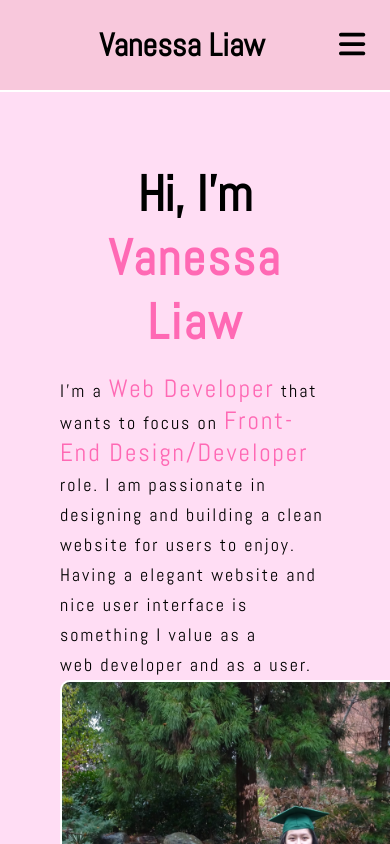
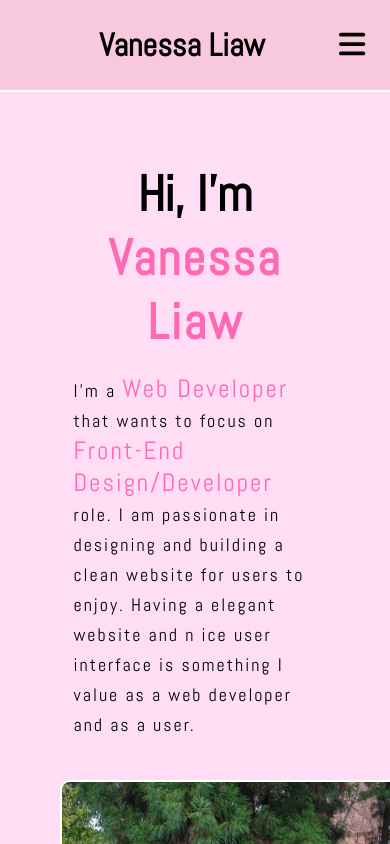
Before and after one commit to VanessaLiaw021/personal-portfolio, a React (Create React App) app: page /about in a window 390 px wide. Shown: the top 844 px of the page. Built offline with nearby package versions, Linux system fonts and the light colour scheme.

Commit message:
made portfolio website responsive by adding media queries

```diff
--- a/src/App.css
+++ b/src/App.css
@@ -121,6 +121,10 @@
   height: 500px;
   border: 2px solid white;
   border-radius: 10px;
+}
+
+.about-content {
+  width: 55%;
 }
 
 .about-content h3 {
@@ -393,7 +397,28 @@ textarea {
 /* End Footer Component */
 
 /* Media Queries */
+@media screen and (max-width: 1028px) {
+
+  /* Start About Component */
+  .about-content {
+    width: 70%;
+  }
+
+  .about-content p {
+    margin-bottom: 40px;
+  }
+  /* End About Component */
+}
+
 @media screen and (max-width: 780px) {
+
+  /* Start About Component */
+  .about-content {
+    width: 80%;
+  }
+  /* End About Component */
+
+  /* Start Header Component */
   .logo {
     display: flex;
     justify-content: center;
@@ -433,4 +458,60 @@ textarea {
     transition: all 0.5s ease;
     font-size: 20px;
   }
+  /* End Header Component */
 }
+
+@media screen and (max-width: 425px) {
+
+  /* Start Home Component */
+  .home h2 {
+    font-size: 40px;
+  }
+
+  .home p {
+    font-size: 25px;
+    margin: 0 12px;
+  }
+  /* End Home Component */
+
+  /* Start About Component */
+  .about-content {
+    width: 90%;
+  }
+  /* End About Component */
+
+  /* Start Portfolio Component */
+  .card {
+    width: 400px;
+  }
+
+  .card img {
+    width: 200px;
+  }
+  /* End Portfolio Component */
+
+  /* Start Contact Component */
+  input, textarea {
+    width: 350px;
+  }
+  /* End Contact Component */
+
+}
+
+@media screen and (max-width: 375px) {
+
+  /* Start Contact Component */
+  input, textarea {
+    width: 300px;
+  }
+  /* End Contact Component */
+}
+
+@media screen and (max-width: 320px) {
+
+  /* Start Contact Component */
+  input, textarea {
+    width: 270px;
+  }
+  /* End Contact Component */
+}
--- a/src/components/About.js
+++ b/src/components/About.js
@@ -17,8 +17,9 @@ const About = () => {
         <div className="about-wrapper">
           <div className="about-content">
             <h3>Hi, I'm <span>Vanessa Liaw</span></h3>
-            <p>I'm a <span>Web Developer</span> that wants to focus on <span>Front-End Design/Developer</span> <br></br> role. I am passionate in designing and building a clean website
-            for users to enjoy. <br></br> Having a elegant website and nice user interface is something I value as a <br></br> web developer and as a user.</p>
+            <p>I'm a <span>Web Developer</span> that wants to focus on <span>Front-End Design/Developer</span> role. I am
+            passionate in designing and building a clean website for users to enjoy. Having a elegant website and n
+            ice user interface is something I value as a web developer and as a user.</p>
           </div>
           <img src={AvatarPicture} alt=""/>
         </div>
--- a/src/components/Contact.js
+++ b/src/components/Contact.js
@@ -19,6 +19,18 @@ const Form = styled.form`
   background-color:  #F8C8DC;
   border-radius: 10px;
   box-shadow: 4px 4px 4px rgba(0, 0, 0, 0.3);
+
+  @media (max-width: 1028px) {
+    width: 48%;
+  };
+
+  @media (max-width: 768px) {
+    width: 60%;
+  };
+
+  @media (max-width: 425px) and (min-width: 320px) {
+    width: 95%;
+  };
 `;
 
 //Contact Component
--- a/src/components/ProjectCard.js
+++ b/src/components/ProjectCard.js
@@ -4,7 +4,7 @@ import React from 'react';
 //Project Card Component
 const ProjectCard = (props) => {
   return (
-    <div className="card">
+    <div className="card" key={props.id}>
       <img src={props.image} alt={props.imageAlt} />
       <p>{props.title}</p>
       <ul>
```
